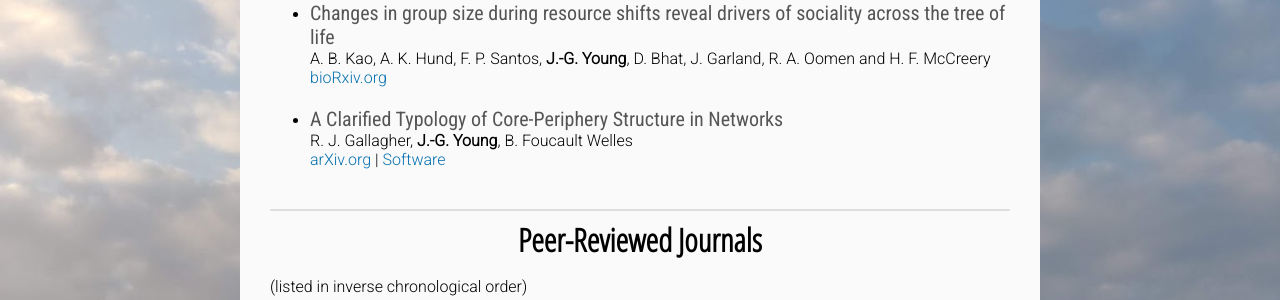
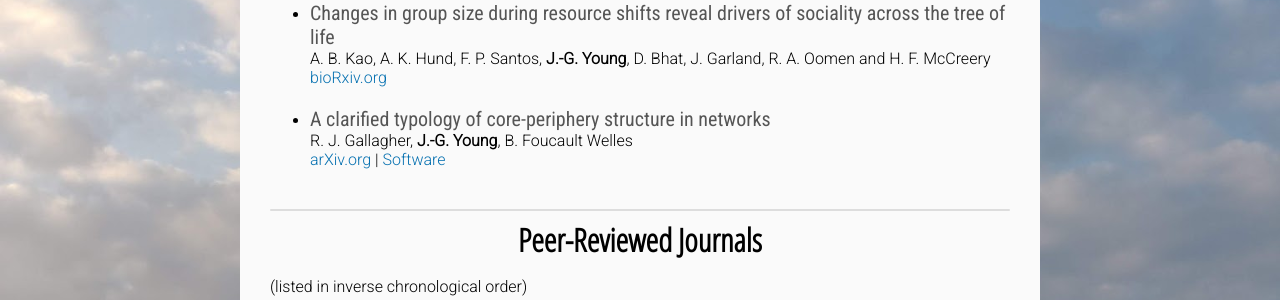
Before and after one commit to jg-you/jg-you.github.io, a Jekyll site: the page built from publications.md, in a window 1280 px wide and 900 px high, scrolled down 568 px. Shown: the part 153-453 px from the top of the window. Built offline with Jekyll 4.4.1, drawn with Linux system fonts in a browser that asks for light colours; some web fonts are replaced; comment, search, counter and statistics services are not loaded.

Commit message:
lower caps shell sbm

```diff
--- a/publications.md
+++ b/publications.md
@@ -18,7 +18,7 @@ G. T. Cantwell, G. St-Onge and **J.-G. Young** <br/>
 A. B. Kao, A. K. Hund, F. P. Santos, **J.-G. Young**, D. Bhat, J. Garland, R. A. Oomen and H. F. McCreery<br/>
 [bioRxiv.org](https://doi.org/10.1101/2020.03.17.994343)
 
-* <span class="pub-title">A Clarified Typology of Core-Periphery Structure in Networks</span><br/>
+* <span class="pub-title">A clarified typology of core-periphery structure in networks</span><br/>
 R. J. Gallagher, **J.-G. Young**, B. Foucault Welles<br/>
 [arXiv.org](https://arxiv.org/abs/2005.10191) | [Software](https://github.com/ryanjgallagher/core_periphery_sbm)
 
```
